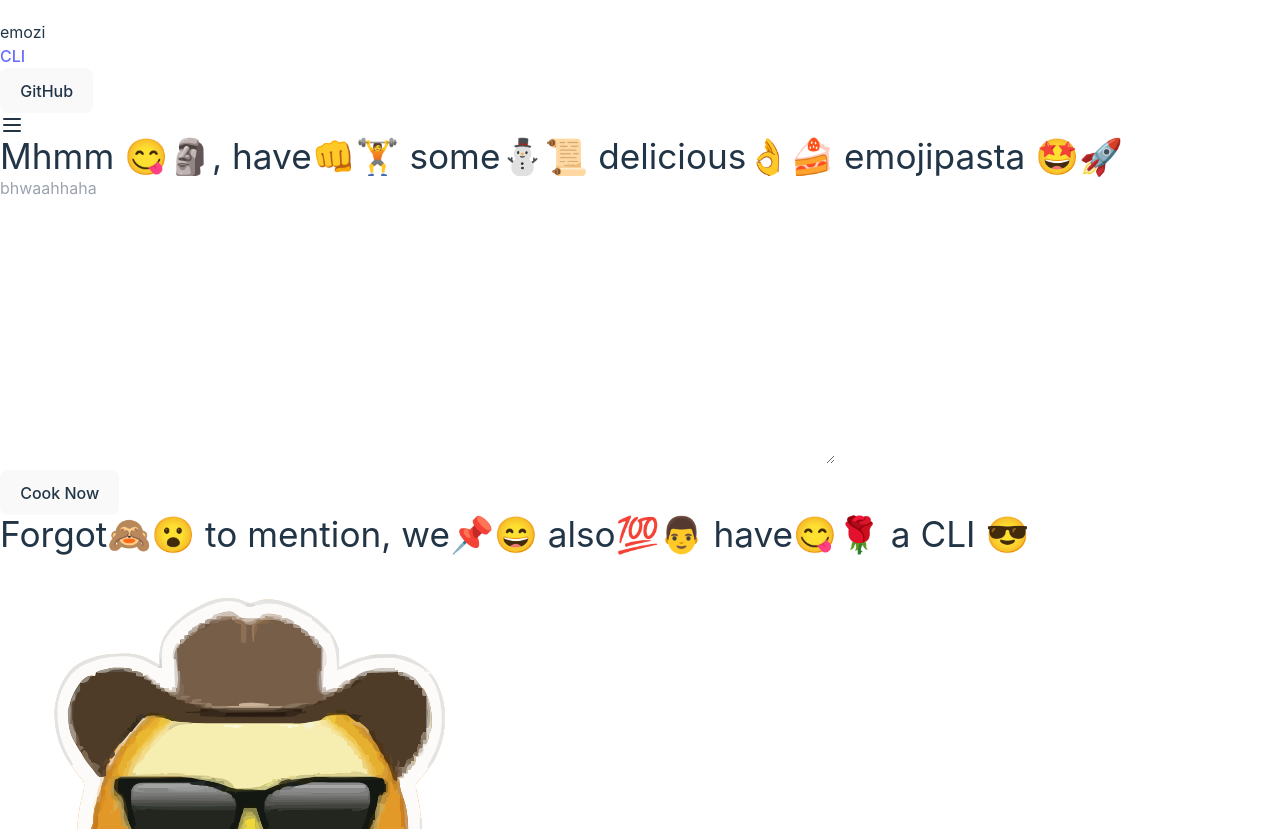
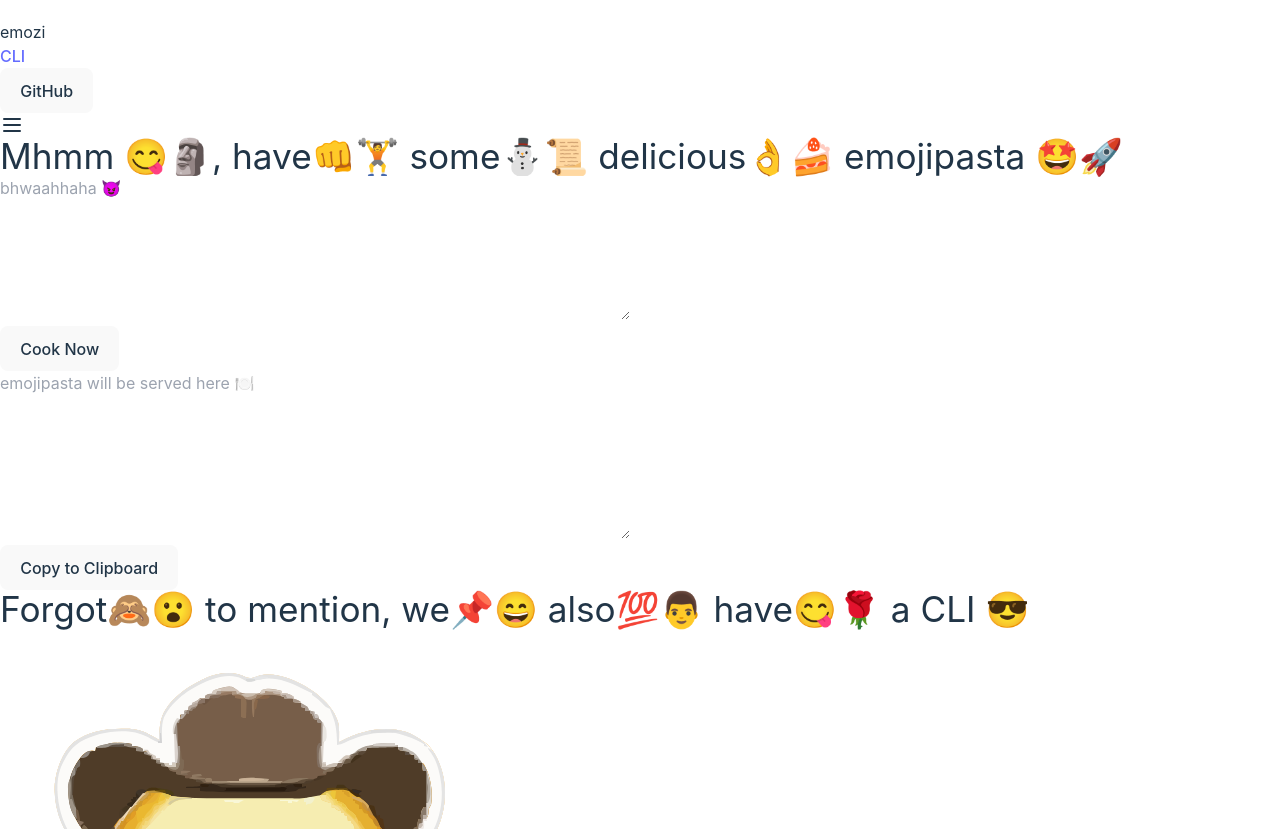
Before and after one commit to shravanasati/emozi-website, a React (Vite) app: page / in a window 1280 px wide. Shown: the part 480-1309 px from the top of the page. Built offline with nearby package versions, Linux system fonts and the light colour scheme.

Commit message:
finish basic layout

```diff
--- a/index.html
+++ b/index.html
@@ -4,7 +4,10 @@
     <meta charset="UTF-8" />
     <link rel="icon" type="image/svg+xml" href="/sadcoolcowboy.svg" />
     <meta name="viewport" content="width=device-width, initial-scale=1.0" />
-    <title>Vite + React + TS</title>
+    <title>emozi | generate cool emojipasta </title>
+    <meta name="description" content="Generate emojipasta from text." />
+    <meta http-equiv="Content-Type" content="text/html;charset=UTF-8">
+    <meta name="keywords" content="emoji emojipasta reddit copypasta">
   </head>
   <body>
     <div id="root"></div>
--- a/src/App.tsx
+++ b/src/App.tsx
@@ -1,12 +1,34 @@
 import { Navbar } from "./components/Navbar"
 import { Footer } from "./components/Footer"
+
+function generateEmojipasta() {
+  fetch("/api/generate", {
+    method: "POST",
+    headers: {
+      "Content-Type": "application/json",
+    },
+    body: JSON.stringify({
+      text: document.getElementById("copypasta")?.textContent,
+    }),
+  })
+    .then((response) => response.json())
+    .then((data) => {
+      document.getElementById("emojipasta")!.textContent = data.emojipasta
+    })
+    .catch((error) => {
+      document.getElementById(
+        "emojipasta"
+      )!.textContent = `whoopsies🤭! the server🙅 is upset😡 \nerror: ${error}`
+    }
+    )
+}
 
 function App() {
   return (
     <>
       <Navbar />
-      <main className="w-full flex flex-col justify-center h-screen items-center ">
-        <section className="px-2 pb-4 mb-4 mt-0">
+      <main className="w-full flex flex-col justify-center items-center mt-10 pt-4">
+        <section className="px-2 pb-4 mb-6 mt-0">
           <h1>
             Mhmm 😋🗿, have👊🏋 some⛄📜 delicious👌🍰 emojipasta 🤩🚀
           </h1>
@@ -14,19 +36,35 @@
 
         <section>
 
-          <textarea name="copypasta" id="copypasta" cols={80} rows={12} placeholder="bhwaahhaha" className="resize-x">
+          <textarea name="copypasta" id="copypasta" cols={60} rows={6} placeholder="bhwaahhaha 😈" className="resize-x p-2 m-2">
           </textarea>
         </section>
         <section>
           <button
             type="button"
             className="rounded-md bg-yellow-600 px-3 py-2 text-sm font-semibold text-white shadow-sm hover:bg-yellow-600/80 focus-visible:outline focus-visible:outline-2 focus-visible:outline-offset-2 focus-visible:outline-yellow-600 my-2"
+            onClick={generateEmojipasta}
           >
             Cook Now
           </button>
         </section>
 
-        <section id="cli">
+        <section className="p-2 m-2">
+          <textarea name="emojipasta" id="emojipasta" placeholder="emojipasta will be served here 🍽️" readOnly rows={7} cols={60} className="resize-x"></textarea>
+        </section>
+        <section>
+          <button
+            type="button"
+            className="rounded-md bg-yellow-600 px-3 py-2 text-sm font-semibold text-white shadow-sm hover:bg-yellow-600/80 focus-visible:outline focus-visible:outline-2 focus-visible:outline-offset-2 focus-visible:outline-yellow-600 my-2"
+            onClick={async () => {
+              await navigator.clipboard.writeText(document.getElementById("emojipasta")?.textContent || "")
+            }}
+          >
+            Copy to Clipboard
+          </button>
+        </section>
+
+        <section id="cli" className="mt-16 pt-5">
           <h1>Forgot🙈😮 to mention, we📌😄 also💯👨 have😋🌹 a CLI 😎</h1>
         </section>
       </main>
```
